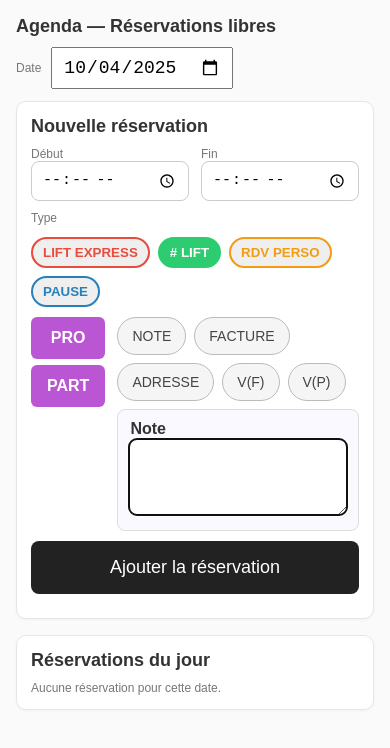
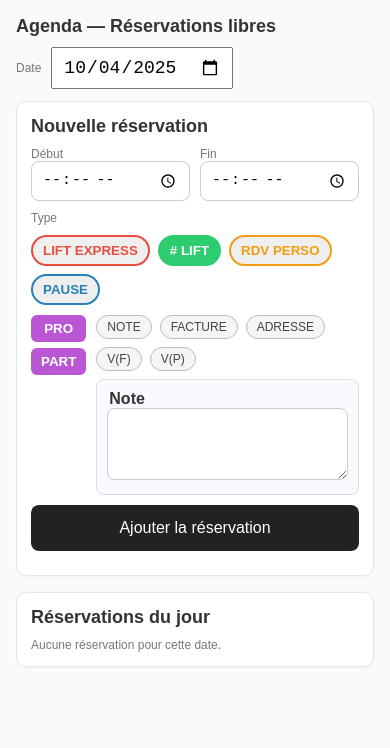
Before and after one commit to applilift/reservations-app, a plain HTML site: page index.html in a window 390 px wide. Both pictures are taken after a click on the element "NOTE". Drawn offline with Linux system fonts and the light colour scheme; no server answers.

Commit message:
Mise à jour de l'index

```diff
--- a/index.html
+++ b/index.html
@@ -72,15 +72,9 @@
     .actions{display:flex;gap:8px}
     .pro-mauve{color:var(--violet);font-weight:bold}
     .part-mauve{color:var(--violet);font-weight:bold}
-    .hidden{display:none !important}
     @media(max-width:600px){
-      .btn-primary,.btn-secondary,.btn-danger{width:100%;font-size:18px;padding:16px}
-      textarea,input,select{font-size:18px}
-      .pill{padding:10px 14px;font-size:14px}
-      .pp-btn{padding:12px 16px;font-size:16px}
-      .row{gap:12px}
-      .actions{flex-direction:column;width:100%}
-      .res-item{grid-template-columns:1fr;gap:10px}
+      .btn-primary,.btn-secondary,.btn-danger{width:100%;font-size:16px;padding:14px}
+      textarea,input,select{font-size:16px}
       h1{font-size:18px}
     }
   </style>
@@ -291,68 +285,19 @@
     selectedClient=val;
     if(val==="PRO"){btnPro.style.display="inline-block";btnPart.style.display="none";}
     else{btnPart.style.display="inline-block";btnPro.style.display="none";}
-
-    // Synchroniser le menu Facture selon le choix PRO/PART
-    if(document.getElementById("factType")){
-      document.getElementById("factType").value = val;
-      updateFactureUI();
-      updatePillIndicators();
-    }
   }
 
   btnPro.addEventListener("click",()=>setClient("PRO"));
   btnPart.addEventListener("click",()=>setClient("PART"));
 
   // Boutons champs dynamiques
-  $("#btnNote").addEventListener("click",()=>{
-    const box = $("#noteBox");
-    box.style.display = (box.style.display==="none"||box.style.display==="") ? "block" : "none";
-    if(box.style.display==="block") { $("#note").focus(); }
-    updatePillIndicators();
-  });
-  $("#btnFacture").addEventListener("click",()=>{
-    const box = $("#factureBox");
-    box.style.display = (box.style.display==="none"||box.style.display==="") ? "block" : "none";
-    updatePillIndicators();
-  });
-  $("#btnAdresse").addEventListener("click",()=>{
-    const box = $("#adresseBox");
-    box.style.display = (box.style.display==="none"||box.style.display==="") ? "block" : "none";
-    if(box.style.display==="block") { $("#adresse").focus(); }
-    updatePillIndicators();
-  });
-  $("#indVF").addEventListener("click",()=>{ $("#indVF").classList.toggle("violet"); });
-  $("#indVP").addEventListener("click",()=>{ $("#indVP").classList.toggle("violet"); });
+  $("#btnNote").addEventListener("click",()=>$("#noteBox").style.display=$("#noteBox").style.display==="none"?"block":"none");
+  $("#btnFacture").addEventListener("click",()=>$("#factureBox").style.display=$("#factureBox").style.display==="none"?"block":"none");
+  $("#btnAdresse").addEventListener("click",()=>$("#adresseBox").style.display=$("#adresseBox").style.display==="none"?"block":"none");
+  $("#indVF").addEventListener("click",()=>$("#indVF").classList.toggle("violet"));
+  $("#indVP").addEventListener("click",()=>$("#indVP").classList.toggle("violet"));
 
-
-  // --- Indicators (orange/violet) live updates ---
-  function updatePillIndicators(){
-    // Note -> orange if non-empty
-    const noteHas = ($("#note").value || "").trim().length > 0;
-    $("#btnNote").classList.toggle("orange", noteHas);
-
-    // Adresse -> orange if non-empty (quality-of-life)
-    const adrHas = ($("#adresse").value || "").trim().length > 0;
-    $("#btnAdresse").classList.toggle("orange", adrHas);
-
-    // Facture -> orange if any relevant data present
-    const f = getFactureData();
-    $("#btnFacture").classList.toggle("orange", hasFactureData(f));
-  }
-
-  // Observe inputs to update indicators live
-  ["note","adresse","proFirme","proRue","proCP","proVille","proTVA","proEmail","partPrenom","partNom","partRue","partCP","partVille","partEmail"].forEach(id=>{
-    const el = document.getElementById(id);
-    if(el){ el.addEventListener("input", updatePillIndicators); }
-  });
-  ["factType","factStatus","factPay"].forEach(id=>{
-    const el = document.getElementById(id);
-    if(el){ el.addEventListener("change", ()=>{ updateFactureUI(); updatePillIndicators(); }); }
-  });
-
-  // Ensure initial orange state on load
-  document.addEventListener("DOMContentLoaded", updatePillIndicators);
-// Facture UI
+  // Facture UI
   const factType=$("#factType"), factStatus=$("#factStatus");
   factType.addEventListener("change",updateFactureUI);
   factStatus.addEventListener("change",updateFactureUI);
@@ -435,7 +380,6 @@
           ${data.vp?`<span class="pill violet">V(P)</span>`:""}
           ${data.note?`<span class="pill orange">Note</span>`:""}
           ${hasFactureData(data.fact)?`<span class="pill orange">Facture</span>`:""}
-          ${data.adresse?`<span class="pill orange">Adresse</span>`:""}
         </div>
         ${data.adresse?`<div><strong>${data.adresse}</strong></div>`:""}
       </div>
@@ -502,7 +446,7 @@
 
     if(d.fact){
       $("#factureBox").style.display="block";
-      // orange sera géré par updatePillIndicators
+      $("#btnFacture").classList.add("orange");
       factType.value=d.fact.type||"PRO";
       factStatus.value=d.fact.status||"encore";
       $("#factPay").value=d.fact.pay||"";
@@ -529,8 +473,6 @@
     }
   }
 
-  updatePillIndicators();
-
   function clearForm(){
     $("#startTime").value="";
     $("#endTime").value="";
@@ -547,7 +489,6 @@
     $("#noteBox").style.display="none";
     $("#adresseBox").style.display="none";
     $("#factureBox").style.display="none";
-    updatePillIndicators();
   }
 
   $("#datePicker").addEventListener("change",refreshList);
```
Also changed, not shown: 1 other file.
